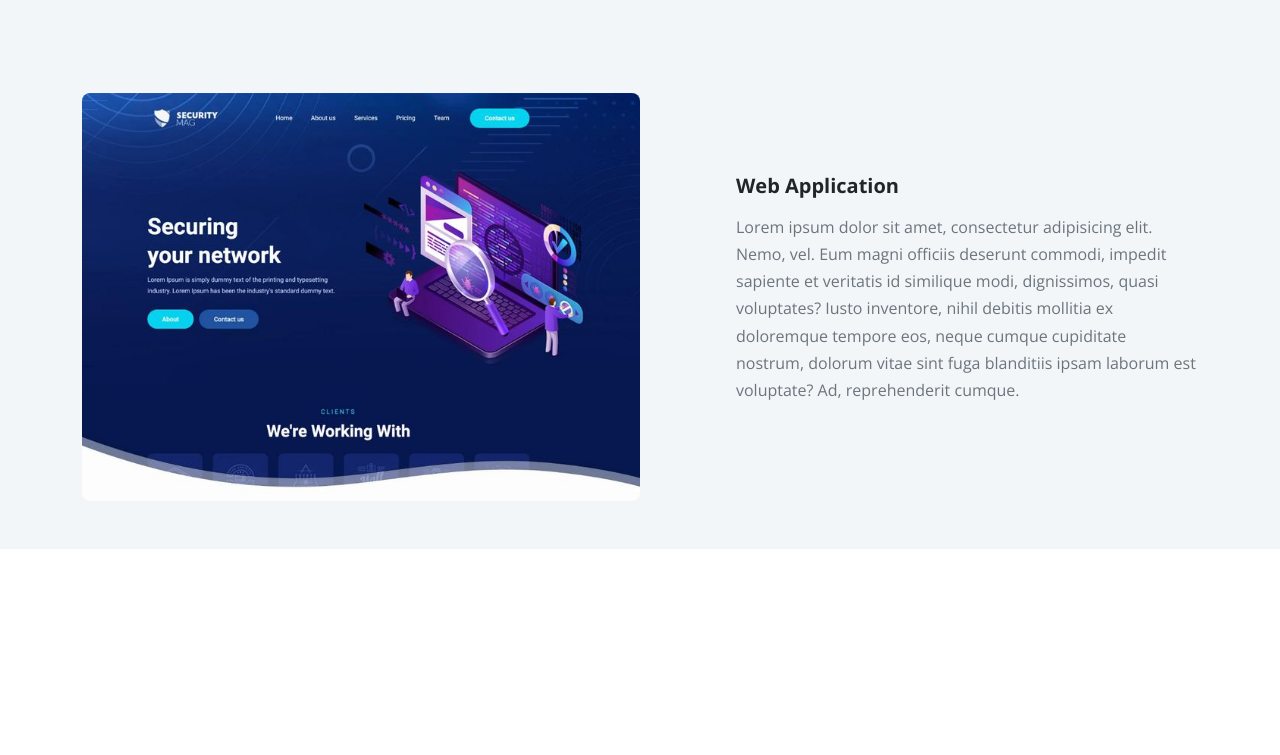
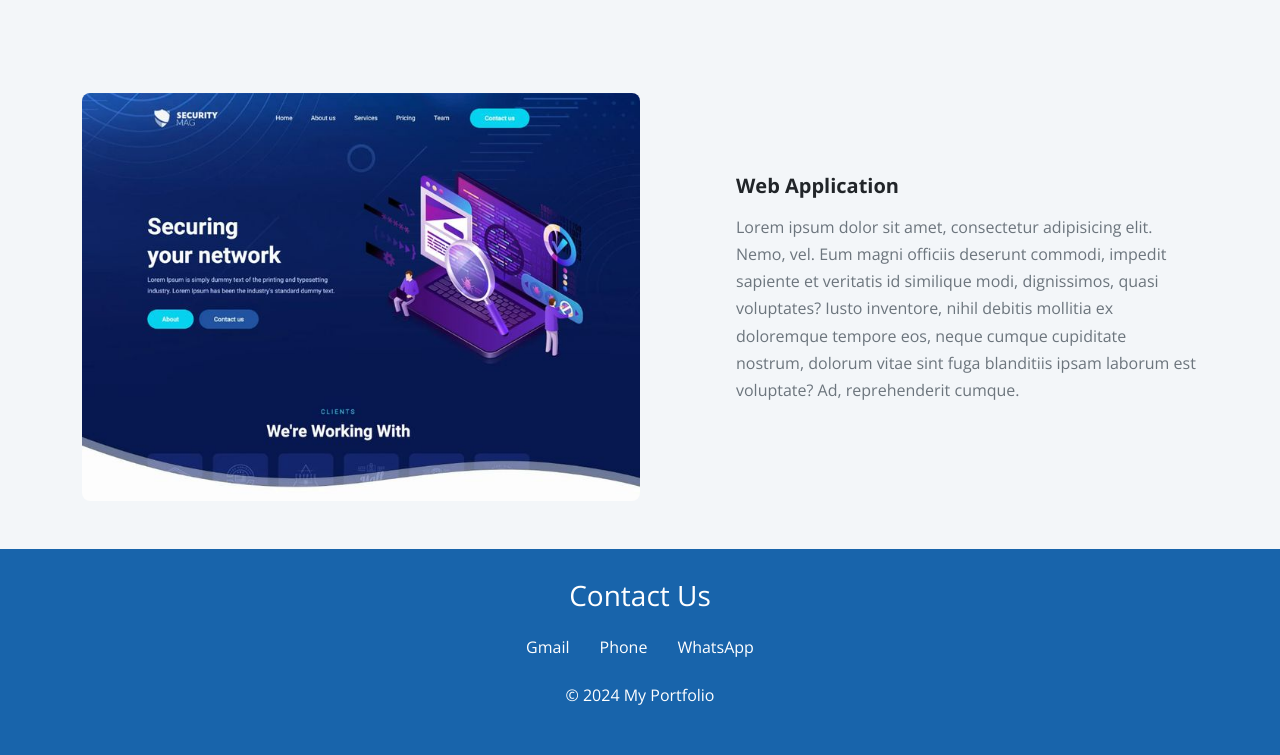
Before and after one commit to rj-sscgi/batch01-s05, a plain HTML site: page index.html in a window 1280 px wide. Shown: the part 1663-2418 px from the top of the page. Before the commit the page ends 2212 px from the top, so only its background shows below. Drawn offline with nearby package versions, Linux system fonts and the light colour scheme.

Commit message:
Added Footer

```diff
--- a/index.html
+++ b/index.html
@@ -173,6 +173,20 @@
 			</div>
 		</section>
 
+		<aside>
+			<h3>Contact Us</h3>
+
+			<ul class="contacts">
+				<li><a href="#">Gmail</a></li>
+				<li><a href="#">Phone</a></li>
+				<li><a href="#">WhatsApp</a></li>
+			</ul>
+
+			<footer>
+				<p>&copy; 2024 My Portfolio</p>
+			</footer>
+		</aside>
+
 		<script src="js/bootstrap.bundle.min.js"></script>
 		<script src="js/script.js"></script>
 	</body>
--- a/scss/bootstrap.scss
+++ b/scss/bootstrap.scss
@@ -2,7 +2,7 @@
 $font-family-sans-serif: "Open Sans", sans-serif;
 
 // Color
-$primary: #94d82d;
+$primary: #228be6;
 $secondary: #343a40;
 $dark: #2b3041;
 $light: #f3f6f9;
```
Also changed, not shown: css/styles.css.
